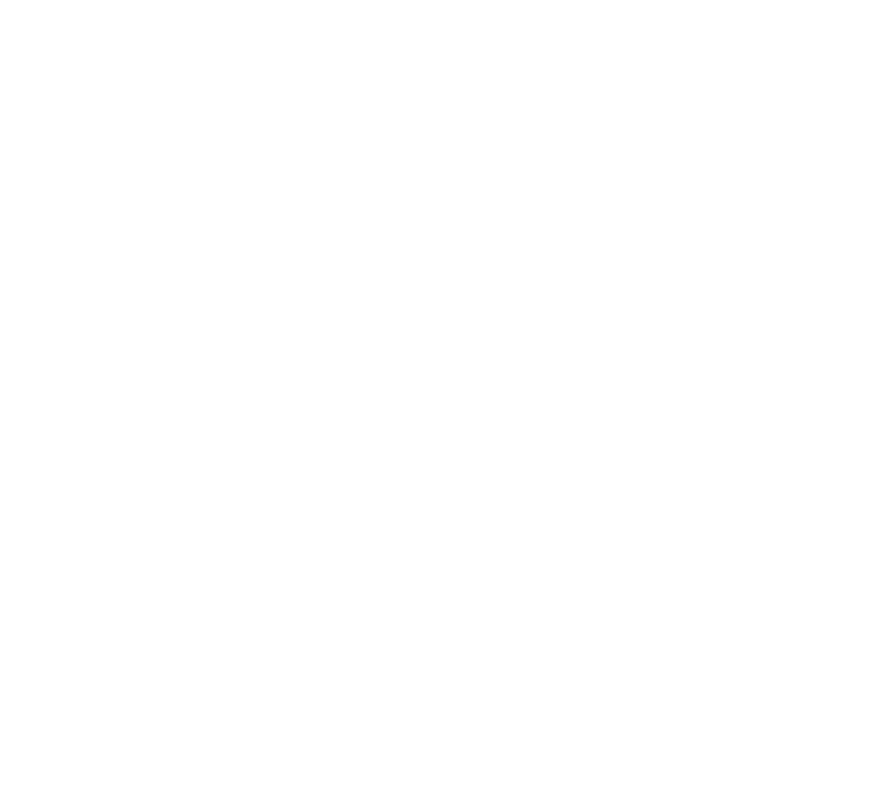
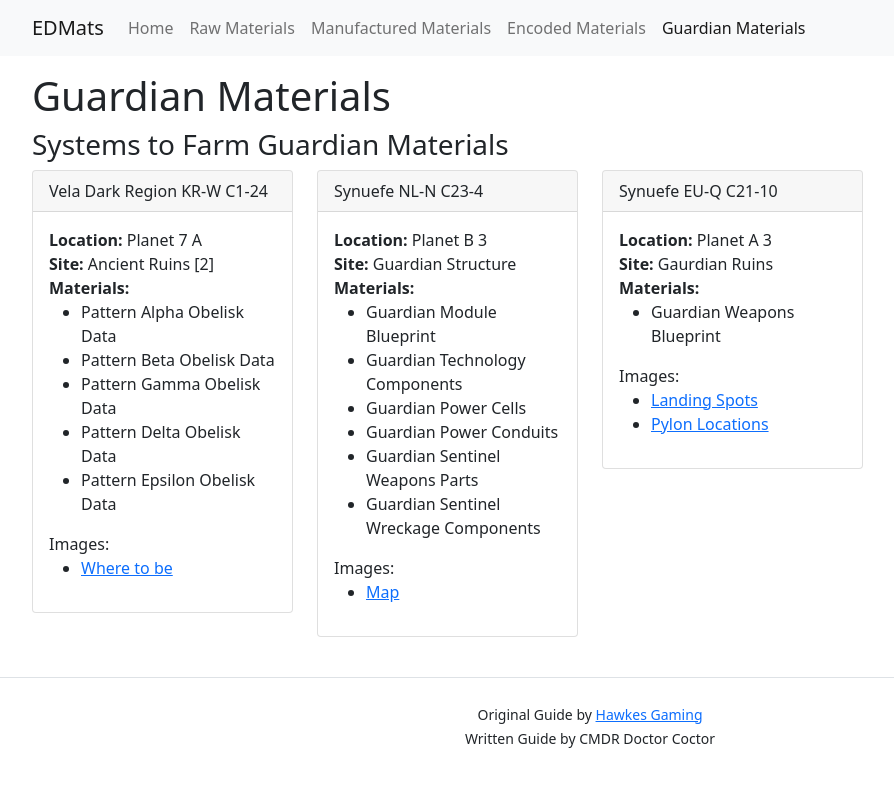
Before and after one commit to jtrenaud1s/EDMats, a React (Create React App) app: page /EDMats/guardian in a window 1280 px wide. Before the commit this address had no page. Shown: the top 786 px of the page, without its empty margins (50-944 px from the left). Built offline with nearby package versions, Linux system fonts and the light colour scheme.

Commit message:
add guardian material locations

```diff
--- a/src/App.tsx
+++ b/src/App.tsx
@@ -4,16 +4,18 @@
 import RawMaterialView from "./views/RawMaterialView"
 import ManufacturedMaterialView from "./views/ManufacturedMaterialView";
 import EncodedMaterialView from "./views/EncodedMaterialView";
+import GuardianMaterialView from "./views/GuardianMaterialView";
 
 function App() {
   return (
     <>
       <BrowserRouter basename="/EDMats">
         <Routes>
-          <Route path="/" element={<HomeView />}/>
+          <Route path="/" element={<HomeView />} />
           <Route path="/raw" element={<RawMaterialView />} />
           <Route path="/manufactured" element={<ManufacturedMaterialView />} />
           <Route path="/encoded" element={<EncodedMaterialView />} />
+          <Route path="/guardian" element={<GuardianMaterialView />} />
         </Routes>
       </BrowserRouter>
     </>
--- a/src/data/index.ts
+++ b/src/data/index.ts
@@ -1,4 +1,8 @@
-import { ManufacturedMaterial, RawMaterialSystem } from "../interfaces";
+import {
+  GuardianMaterialSystem,
+  ManufacturedMaterial,
+  RawMaterialSystem,
+} from "../interfaces";
 
 export const manufacturedMaterials: ManufacturedMaterial[] = [
   {
@@ -118,53 +122,113 @@
   {
     name: "LHS 417",
     materials: [
-      { name: "Selenium", location: "9 E A", site: "Geological Sites [17], [19], [20], [22], [23], [25], [26]" },
+      {
+        name: "Selenium",
+        location: "9 E A",
+        site: "Geological Sites [17], [19], [20], [22], [23], [25], [26]",
+      },
     ],
   },
 ];
 
 export const allegiances = {
-  "Any": "",
-  "Alliance": 1,
-  "Empire": 2,
-  "Federation": 3,
-  "Guardian": 4,
-  "Independent": 5,
-  "None": 6,
+  Any: "",
+  Alliance: 1,
+  Empire: 2,
+  Federation: 3,
+  Guardian: 4,
+  Independent: 5,
+  None: 6,
   "Pilots Federation": 7,
-  "Pirate": 8,
-  "Thargoid": 9,
-}
+  Pirate: 8,
+  Thargoid: 9,
+};
 
 export const states = {
-  "Any": "",
-  "Blight": 102,
-  "Bust": 32,
-  "Boom": 16,
+  Any: "",
+  Blight: 102,
+  Bust: 32,
+  Boom: 16,
   "Civil Liberty": 66,
   "Civil Unrest": 48,
   "Civil War": 64,
   "Cold War": 108,
-  "Colonisation": 109,
-  "Damaged": 15,
-  "Drought": 103,
-  "Election": 65,
-  "Expansion": 67,
-  "Famine": 37,
+  Colonisation: 109,
+  Damaged: 15,
+  Drought: 103,
+  Election: 65,
+  Expansion: 67,
+  Famine: 37,
   "Historic Event": 110,
   "Infrastructure Failure": 104,
-  "Investment": 101,
-  "Lockdown": 69,
+  Investment: 101,
+  Lockdown: 69,
   "Natural Disaster": 105,
-  "None": 80,
-  "Outbreak": 72,
+  None: 80,
+  Outbreak: 72,
   "Pirate Attack": 81,
   "Public Holiday": 106,
-  "Retreat": 96,
-  "Revolution": 111,
+  Retreat: 96,
+  Revolution: 111,
   "Technological Leap": 112,
   "Terrorist Attack": 107,
   "Trade War": 113,
   "Under Repairs": 14,
-  "War": 73
-}
+  War: 73,
+};
+
+export const guardianMaterialSystems: GuardianMaterialSystem[] = [
+  {
+    name: "Vela Dark Region KR-W C1-24",
+    location: "7 A",
+    site: "Ancient Ruins [2]",
+    images: [
+      {
+        title: "Where to be",
+        url: "https://i.imgur.com/yhi14ut.jpg",
+      },
+    ],
+    materials: [
+      "Pattern Alpha Obelisk Data",
+      "Pattern Beta Obelisk Data",
+      "Pattern Gamma Obelisk Data",
+      "Pattern Delta Obelisk Data",
+      "Pattern Epsilon Obelisk Data",
+    ],
+  },
+  {
+    name: "Synuefe NL-N C23-4",
+    location: "B 3",
+    site: "Guardian Structure",
+    images: [
+      {
+        title: "Map",
+        url: "https://imgur.com/a/DDqhoqA",
+      },
+    ],
+    materials: [
+      "Guardian Module Blueprint",
+      "Guardian Technology Components",
+      "Guardian Power Cells",
+      "Guardian Power Conduits",
+      "Guardian Sentinel Weapons Parts",
+      "Guardian Sentinel Wreckage Components",
+    ],
+  },
+  {
+    name: "Synuefe EU-Q C21-10",
+    location: "A 3",
+    site: "Gaurdian Ruins",
+    images: [
+      {
+        title: "Landing Spots",
+        url: "https://i.imgur.com/g6Wft6D.jpg",
+      },
+      {
+        title: "Pylon Locations",
+        url: "https://i.imgur.com/dMC5RAl.jpg",
+      },
+    ],
+    materials: ["Guardian Weapons Blueprint"],
+  },
+];
--- a/src/layout/NavBar.tsx
+++ b/src/layout/NavBar.tsx
@@ -25,6 +25,9 @@
             <Nav.Link as={NavLink} to="/encoded">
               Encoded Materials
             </Nav.Link>
+            <Nav.Link as={NavLink} to="/guardian">
+              Guardian Materials
+            </Nav.Link>
           </Nav>
         </Navbar.Collapse>
       </Container>
--- /dev/null
+++ b/src/views/GuardianMaterialView.tsx
@@ -0,0 +1,52 @@
+import React from "react";
+import MainLayout from "../layout/MainLayout";
+
+import { Row, Col, Card } from "react-bootstrap";
+import { guardianMaterialSystems } from "../data";
+
+const RawMaterialView = () => {
+  return (
+    <MainLayout>
+      <h1>Guardian Materials</h1>
+      <h3>Systems to Farm Guardian Materials</h3>
+      <div>
+        <Row>
+          {guardianMaterialSystems.map((system, id) => (
+            <Col sm={12} md={4} lg={3} className="mb-3" key={id}>
+              <Card>
+                <Card.Header>{system.name}</Card.Header>
+                <Card.Body className="d-flex flex-column">
+                  <span>
+                    <strong>Location: </strong>Planet {system.location}
+                  </span>
+                  <span>
+                    <strong>Site: </strong>
+                    {system.site}
+                  </span>
+                  <span><strong>Materials: </strong></span>
+                  <ul>
+                    {system.materials.map((material, mid) => {
+                      return <li key={mid}>{material}</li>;
+                    })}
+                  </ul>
+                  <span>Images:</span>
+                  <ul>
+                    {system.images.map((image, iid) => {
+                      return (
+                        <li key={iid}>
+                          <a href={image.url}>{image.title}</a>
+                        </li>
+                      );
+                    })}
+                  </ul>
+                </Card.Body>
+              </Card>
+            </Col>
+          ))}
+        </Row>
+      </div>
+    </MainLayout>
+  );
+};
+
+export default RawMaterialView;
```
Also changed, not shown: src/components/ImageModal.tsx (added, +29 -0 lines), src/interfaces/index.ts (+28 -2 lines), 2 other files (tests, documents, lock files or other folders).
